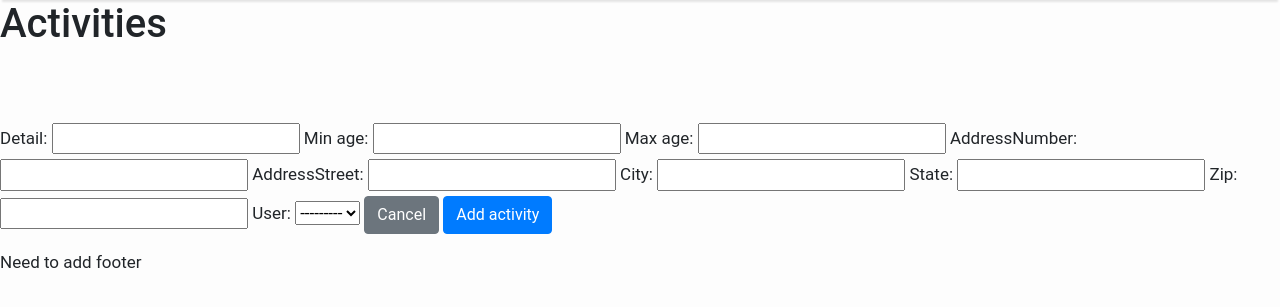
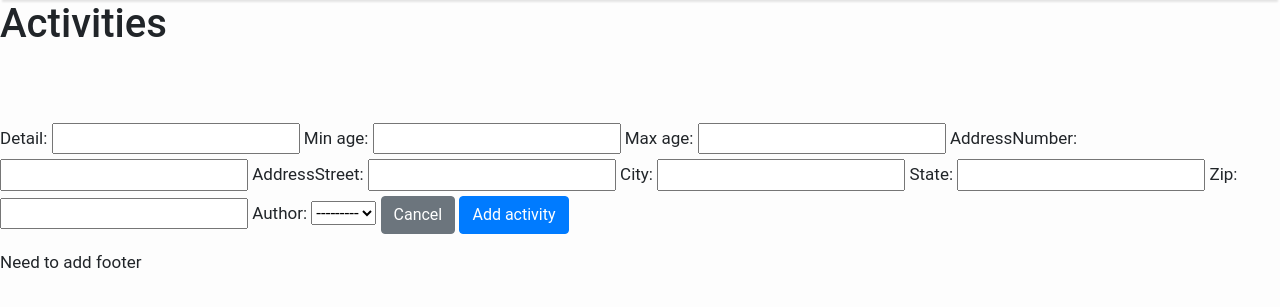
Before and after one commit to Dwilliams-banyan/wow_pyology_project, a Django app: page /activity in a window 1280 px wide. Shown: the part 58-365 px from the top of the page. Run offline with Django 4.2, Linux system fonts and the light colour scheme; data that the repository does not hold is empty; some libraries are stand-ins or nearby versions.

Commit message:
updated the user keyword to author

```diff
--- a/whatToDad_site/whatToDad_app/forms.py
+++ b/whatToDad_site/whatToDad_app/forms.py
@@ -13,7 +13,7 @@ class PostForm(ModelForm):
 class ActivityForm(ModelForm):
     class Meta:
         model = Activity
-        fields = ['detail', 'min_age', 'max_age', 'addressNumber', 'addressStreet', 'city', 'state', 'zip', 'user']
+        fields = ['detail', 'min_age', 'max_age', 'addressNumber', 'addressStreet', 'city', 'state', 'zip', 'author']
 class ActivityCommentForm(ModelForm):
 
     class Meta:
--- a/whatToDad_site/whatToDad_app/models.py
+++ b/whatToDad_site/whatToDad_app/models.py
@@ -21,7 +21,7 @@ class Post(models.Model):
         return self.title
 
 class PostLikes(models.Model):
-    user = models.ForeignKey(Author, on_delete= models.CASCADE)
+    author = models.ForeignKey(Author, on_delete= models.CASCADE)
     post = models.ForeignKey(Post, on_delete= models.CASCADE)
 # Come back to speak about rather we use CASCADE or not
 
@@ -34,7 +34,7 @@ class Activity(models.Model):
     city = models.CharField(max_length=200)
     state = models.CharField(max_length=200)
     zip = models.IntegerField()
-    user = models.ForeignKey(Author, on_delete= models.CASCADE)
+    author = models.ForeignKey(Author, on_delete= models.CASCADE)
 
 class ActivityComments(models.Model):
     content = models.CharField(max_length=200, unique=True)
--- a/whatToDad_site/whatToDad_app/templates/forum.html
+++ b/whatToDad_site/whatToDad_app/templates/forum.html
@@ -15,7 +15,7 @@
                     <div class="card-header">
                         <div class="media flex-wrap w-100 align-items-center"> <img src="/media/{{post.image}}"
                                 class="d-block ui-w-40 rounded-circle" alt="">
-                            <div class="media-body ml-3"> <a href="/discussion/{{post.id}}" data-abc="true">{{post.user1}}</a>
+                            <div class="media-body ml-3"> <a href="/discussion/{{post.id}}" data-abc="true">{{post.author1}}</a>
                             </div>
                             <div class="text-muted small ml-3">
                               <!-- <div class="px-4 pt-3">{{post.timestamp}} </div> -->
```
Also changed, not shown: whatToDad_site/whatToDad_app/migrations/0007_rename_user_activity_author_and_more.py (added).
